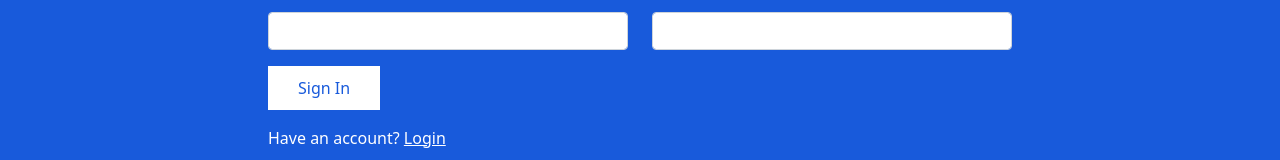
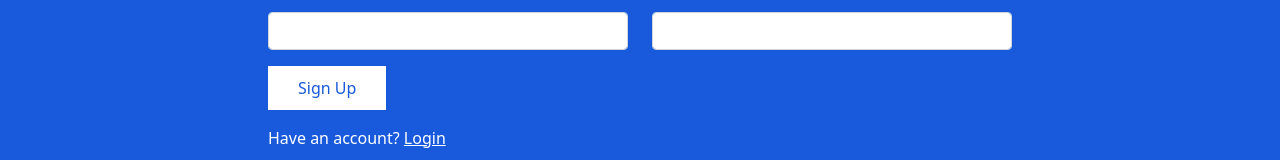
Before and after one commit to Joshua-Ogbonna/emp, a Vue app: page /sign-up in a window 1280 px wide. Shown: the part 518-678 px from the top of the page. Built offline with nearby package versions, Linux system fonts and the light colour scheme.

Commit message:
Correct typo: Sign in to Sign up

```diff
--- a/src/components/SignUp.vue
+++ b/src/components/SignUp.vue
@@ -115,7 +115,7 @@
             </div>
           </div>
 
-          <button class="mt-3" @click.prevent="signUpUser">Sign In</button>
+          <button class="mt-3" @click.prevent="signUpUser">Sign Up</button>
         </form>
         <div class="info mt-3">
           <p>
```
